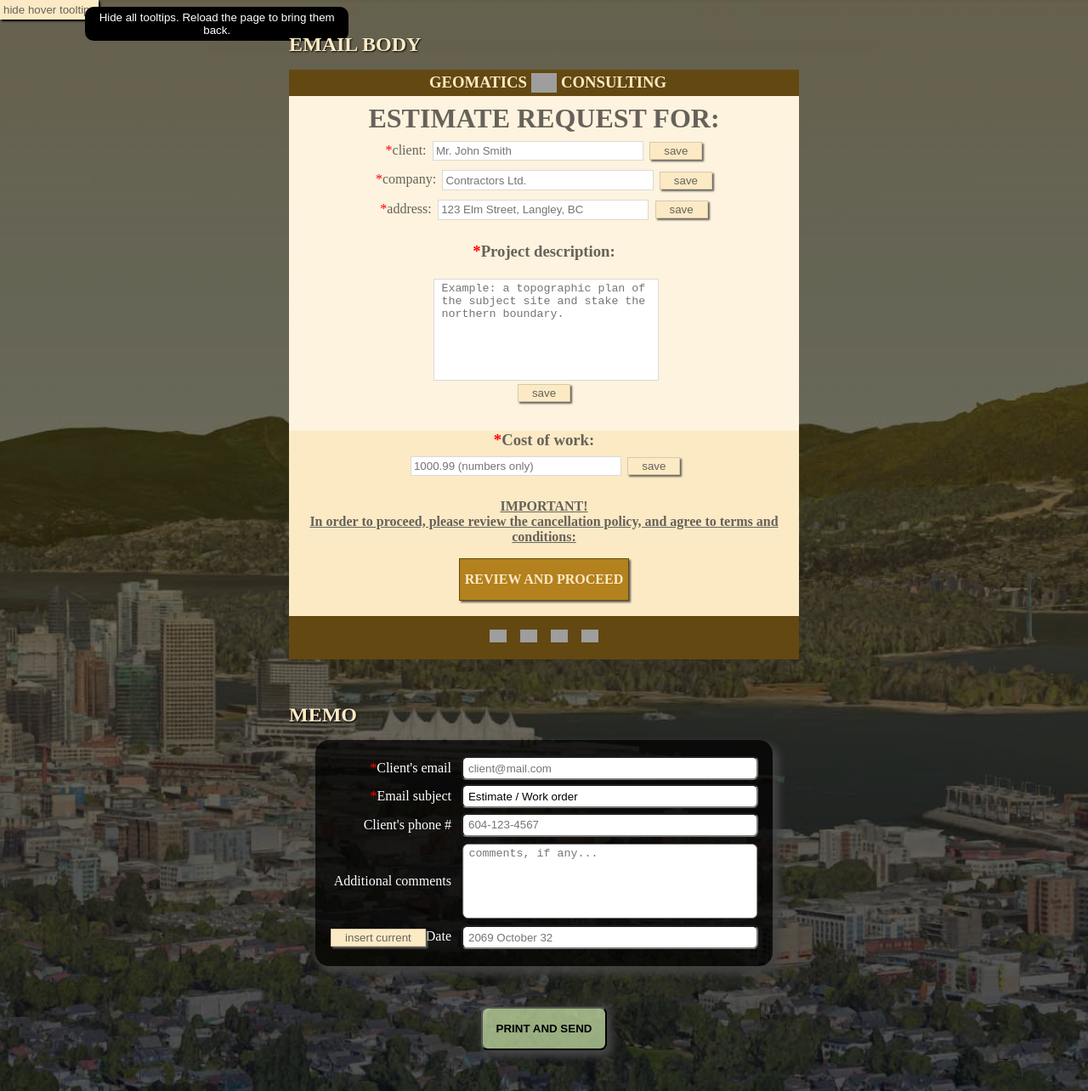
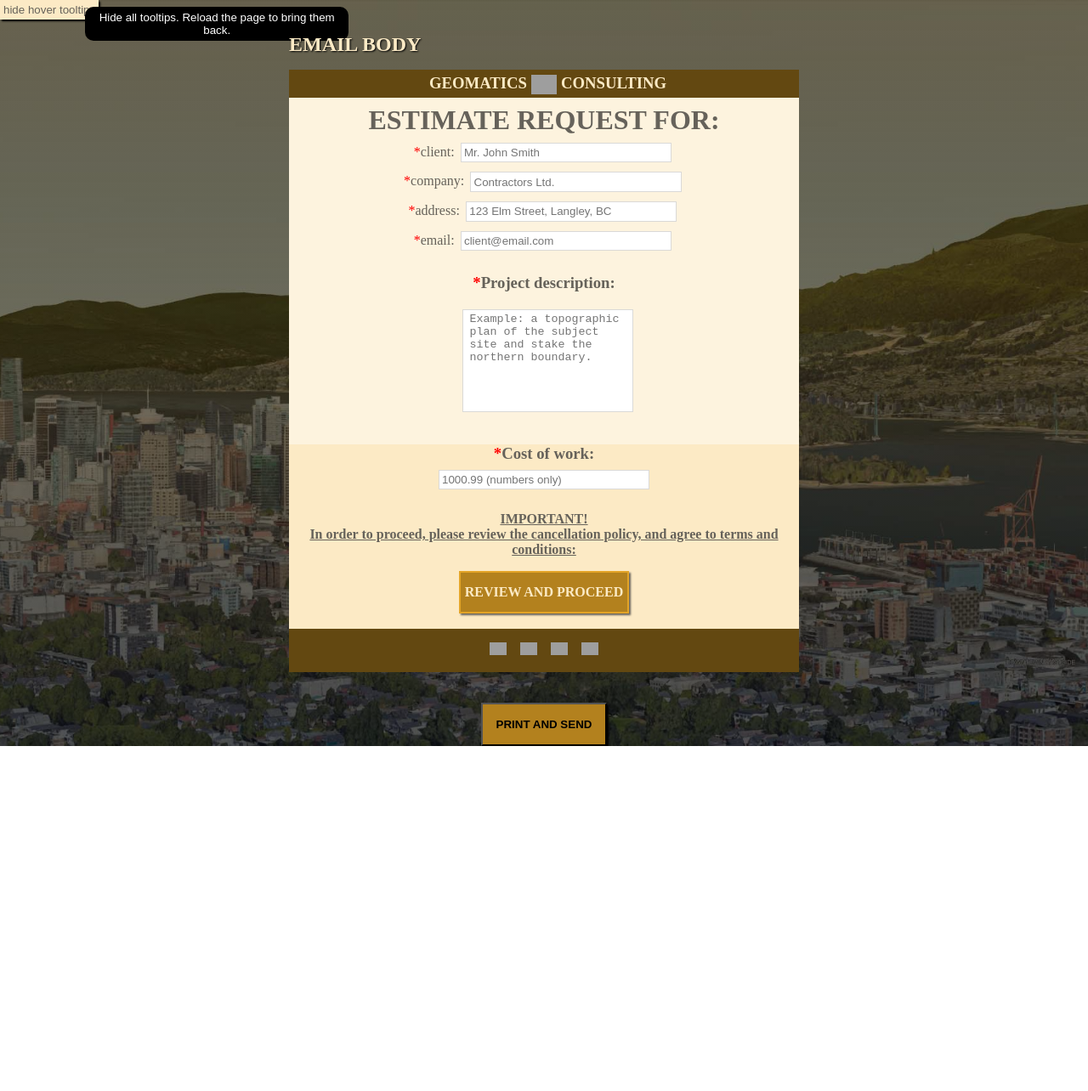
Before and after one commit to Pavel-Gs/html_emails, a plain HTML site: page index.html in a window 1280 px wide. Shown: the whole page at 85% size. After the commit the page ends 878 px from the top, so only its background shows below. Drawn offline with Linux system fonts and the light colour scheme; grey boxes are pictures that could not be loaded.

Commit message:
added more JS functionality and changed some elements

```diff
--- a/index.html
+++ b/index.html
@@ -12,24 +12,6 @@
 	<link rel="icon" type="image/x-icon" href="./resources/favicon.gif">
 	<link rel="stylesheet" href="./style.css">
 	<link rel="stylesheet" href="./tooltip.css">
-
-	<script src='https://smtpjs.com/v3/smtp.js'></script>
-	<script>
-		function sendEmail() {
-			let inputValue = document.getElementById('clients-email').value;
-			if (counter >= 5 && inputValue) {								// the required amount of fields that a user should fill and save
-				window.print();
-				Email.send({
-					SecureToken: '9410fea9-caec-4800-9d73-faa1c7a96f66',
-					To: document.getElementById('clients-email').value,		// in order to send to multiple email addresses, make an array[]
-					From: "testing.websoft@gmail.com",
-					Subject: document.getElementById('email-subject').value,
-					Body: document.getElementById('email-body').innerHTML,
-				}).then(
-					message => alert("email has been sent"));
-			} else { window.alert("Please fill and save the required fields."); };
-		};
-	</script>
 </head>
 
 <body>
@@ -37,25 +19,27 @@
 	<h2 class='side-header tooltip no-print' tooltip-text="That section should be emailed to a client after the editing is done.">EMAIL BODY</h2>
 
 	<!-- EMAIL BODY -->
-	<!-- CSS MUST be INLINE, in order to work properly in the email client -->
-	<!-- images and links MUST have an EXTERNAL URL, in order to be displayed in the email client -->
+	<!-- CSS MUST be INLINE, in order to work properly in email clients -->
+	<!-- images and links MUST have an EXTERNAL URL, in order to be displayed and work in email clients -->
 	<div id='email-body'>
 		<table cellspacing='0' cellpadding='0' border='0' style='margin: auto; max-width: 600px; color: #66625A;' align='center'>
 			<!-- header/logo -->
 			<tr class='no-print' style='background-color: #634811;' valign='center'>
 				<td style='text-align: right;' width='280' valign='center'>
 					<a href='https://geomatics-consulting.netlify.app/' target='_blank' style='text-decoration: none !important; color: #FCEAC5;'>
-						<h3>GEOMATICS</h3>
+						<h3 style='line-height: 0; vertical-align: center;'>GEOMATICS</h3>
 					</a>
 				</td>
 				<td style='text-align: center;' width='40' valign='center'>
+					<hr style='color: #634811; width: 0; height: 0; border: none;'>
 					<a href='https://geomatics-consulting.netlify.app/' target='_blank' style='text-decoration: none !important;'>
-						<img class='no-print' src='https://html-quotes.netlify.app/resources/logo.gif' style='margin-top: 0.25rem' width='30'>
+						<img class='no-print' src='https://html-quotes.netlify.app/resources/logo.gif' style='margin-top: 0.375rem' width='30'>
 					</a>
+					<hr style='color: #634811; width: 0; height: 0; border: none;'>
 				</td>
 				<td style='text-align: left;' width='280' valign='center'>
 					<a href='https://geomatics-consulting.netlify.app/' target='_blank' style='text-decoration: none !important; color: #FCEAC5;'>
-						<h3>CONSULTING</h3>
+						<h3 style='line-height: 0; vertical-align: center;'>CONSULTING</h3>
 					</a>
 				</td>
 			</tr>
@@ -67,29 +51,34 @@
 					<h1 id='header'>ESTIMATE REQUEST FOR:</h1>
 
 					<!-- input 1 (client's name) -->
-					<form class='client-form'><label for='name' id='client-name'><span class='required'>*</span>client:</label>
+					<form class='client-form'>
+						<label for='name' id='client-name'><span class='required'>*</span>client:</label>
 						<input type='text' name='name' id='client-name-input' placeholder="Mr. John Smith" required>
-						<button type='submit' id='client-name-button' class='tooltip' onclick='saveClientName()' tooltip-text="Required! Fill in the client's name and press enter">save</button>
 					</form>
 					<!-- input 2 (client's company) -->
-					<form class='client-form'><label for='company' id='client-company'><span class='required'>*</span>company:</label>
+					<form class='client-form'>
+						<label for='company' id='client-company'><span class='required'>*</span>company:</label>
 						<input type='text' name='company' id='company-name-input' placeholder="Contractors Ltd." required>
-						<button type='submit' id='company-name-button' class='tooltip' onclick='saveCompanyName()' tooltip-text="Required! Fill in the client's company name and press enter">save</button>
 					</form>
 					<!-- input 3 (client's job-site address) -->
-					<form class='client-form'><label for='address' id='client-address'><span class='required'>*</span>address:</label>
+					<form class='client-form'>
+						<label for='address' id='client-address'><span class='required'>*</span>address:</label>
 						<input type='text' name='address' id='client-address-input' placeholder="123 Elm Street, Langley, BC" required>
-						<button type='submit' id='client-address-button' class='tooltip' onclick='saveClientAddress()' tooltip-text="Required! Fill in the job-site address and press enter">save</button>
+					</form>
+					<!-- input 4 (client's email address) -->
+					<form class='client-form'>
+						<label for='email' id='client-email'><span class='required'>*</span>email:</label>
+						<input type='email' name='address' id='client-email-input' placeholder="client@email.com" required>
 					</form>
 					<br>
-					<!-- input 4 (project description) -->
+					<!-- input 5 (project description) -->
 					<table cellspacing='0' cellpadding='0' border='0' style='margin: auto; max-width: 580px; padding-left: 0.25rem; padding-right: 0.25rem; text-align: center;'>
 						<tr>
 							<td>
 								<h3><span id='project-required-field'>*</span>Project description:</h3>
-								<form class='client-form' style='margin: 1rem;'><label for='project' id='client-project'></label>
+								<form class='client-form' style='margin: 1rem;'>
+									<label for='project' id='client-project'></label>
 									<textarea type='text' name='project' id='client-project-input' placeholder="Example: a topographic plan of the subject site and stake the northern boundary." required></textarea>
-									<button type='submit' id='client-project-button' class='tooltip' onclick='saveClientProject()' tooltip-text="Required! Describe the work order (what will be done on the site).">save</button>
 								</form>
 								<br>
 							</td>
@@ -97,14 +86,14 @@
 					</table>
 				</td>
 			</tr>
-			<!-- input 5 (estimate) -->
+			<!-- input 6 (estimate) -->
 			<tr>
 				<td colspan='3' style='background-color: #FCEAC5; text-align: center;'>
 					<hr style='color: #FCEAC5; width: 0; height: 0; border: none;'>
 					<h3><span id='estimate-required-field'>*</span>Cost of work:</h3>
-					<form class='client-form'><label for='estimate' id='client-estimate'></label>
+					<form class='client-form'>
+						<label for='estimate' id='client-estimate'></label>
 						<input type='number' name='estimate' id='client-estimate-input' placeholder="1000.99 (numbers only)" required>
-						<button type='submit' id='client-estimate-button' class='tooltip' onclick='saveClientEstimate()' tooltip-text="Required! Approximate cost of the job. Type in numbers only.">save</button>
 					</form>
 					<br>
 
@@ -120,7 +109,7 @@
 							</tr>
 						</table>
 						<hr style='color: #FCEAC5; width: 0; height: 0; border: none;'>
-						<table class='tooltip' cellspacing='0' cellpadding='0' border='0' tooltip-text="After clicking that button, a client will be redirected to another page to decide, whether to accept the terms and conditions. If accepted - you will get an automated notification via email." style='border: 1px solid #634811; background: #B3811E; margin: 1rem auto 0 auto; text-align: center; width: 200px; box-shadow: 0.125rem 0.125rem 0.125rem #66625A; height: 50px;'>
+						<table id='proceed-button-table' class='tooltip' cellspacing='0' cellpadding='0' border='0' tooltip-text="After clicking that button, a client will be redirected to another page to decide, whether to accept the terms and conditions. If accepted - you will get an automated notification via email." style='border: 2px solid #E3A427; background: #B3811E; margin: 1rem auto 0 auto; text-align: center; width: 200px; box-shadow: 0.125rem 0.125rem 0.125rem #66625A; height: 50px;'>
 							<tr>
 								<td>
 									<a style='text-decoration: none !important; color: #000000 !important;' href='https://pavel-gs.github.io/quotesHTML/proceed.html'>
@@ -160,50 +149,16 @@
 	<br>
 	<br>
 
-	<!-- for the internal use (not in the email body) -->
-	<h2 id='memo' class='side-header tooltip no-print' tooltip-text="That section is for your reference only (except email and subject).">MEMO</h2>
 	<form id='memo-form'>
-		<table id='memo-table'>
-			<tr>
-				<td class='table-label-row tooltip' tooltip-text="The email will be sent to this address.">
-					<label for='email'><span class='required no-print'>*</span>Client's email</label>
-				</td>
-				<td><input type='email' name='email' id='clients-email' placeholder="client@mail.com" required></td>
-			</tr>
-			<tr>
-				<td class='table-label-row tooltip' tooltip-text="Type in a subject for this email">
-					<label for='subject'><span class='required no-print'>*</span>Email subject</label>
-				</td>
-				<td><input type='text' name='subject' id='email-subject' value="Estimate / Work order"></td>
-			</tr>
-			<tr>
-				<td class='table-label-row'>
-					<label for='tel'>Client's phone #</label>
-				</td>
-				<td><input type='tel' name='tel' placeholder="604-123-4567"></td>
-			</tr>
-			<tr>
-				<td class='table-label-row'>
-					<label for='comments'>Additional comments</label>
-				</td>
-				<td><textarea type='text' name='comments' placeholder="comments, if any..."></textarea></td>
-			</tr>
-			<tr>
-				<td class='table-label-row'>
-					<button id='date-button' class='no-print' onclick='insertCurrentDate(event)'>insert current</button>
-					<label for='date' style='display: inline; float: right;'>Date</label>
-				</td>
-				<td><input type='text' name='date' id='date-input' placeholder="2069 October 32"></td>
-			</tr>
-		</table>
 		<div class='no-print'>
-			<button type='submit' id='send-button' class='tooltip' onclick='sendEmail()' tooltip-text="If everything was filled correctly, click that button to print the page for your reference, and send the proposal to a client.">
+			<button type='submit' id='send-button' class='tooltip' onclick='saveElements(), sendEmail()' tooltip-text="If everything was filled correctly, click that button to print the page for your reference, and send the proposal to a client.">
 				PRINT AND SEND
 			</button>
 		</div>
 	</form>
 </body>
 
+<script src='https://smtpjs.com/v3/smtp.js'></script>
 <script src='script.js'></script>
 
 </html>
--- a/script.js
+++ b/script.js
@@ -1,4 +1,5 @@
 let counter = 0;	/* count the amount of saved form inputs */
+
 /* hide tooltips */
 const hideTooltips = () => {
 	const tips = document.querySelectorAll('.tooltip');
@@ -8,81 +9,71 @@ const hideTooltips = () => {
 	const tooltipButtonElement = document.getElementById('hide-tooltip-button');
 	tooltipButtonElement.remove();
 };
-/* save input 1 */
-const saveClientName = () => {
-	let inputValue = document.getElementById('client-name-input').value;
-	if (inputValue) {
+
+/* fill the form function */
+const saveElements = () => {
+	let inputValue1 = document.getElementById('client-name-input').value;
+	let inputValue2 = document.getElementById('company-name-input').value;
+	let inputValue3 = document.getElementById('client-address-input').value;
+	let inputValue4 = document.getElementById('client-email-input').value;
+	let inputValue5 = document.getElementById('client-project-input').value;
+	let inputValue6 = document.getElementById('client-estimate-input').value;
+
+	if (inputValue1 && inputValue2 && inputValue3 && inputValue5 && inputValue6) {
+
 		counter += 1;
-		document.getElementById('client-name').innerHTML = inputValue;
+		document.getElementById('client-name').innerHTML = inputValue1;
 		const clientNameInputElement = document.getElementById('client-name-input');
 		clientNameInputElement.remove();
-		const clientNameButtonElement = document.getElementById('client-name-button');
-		clientNameButtonElement.remove();
-	};
-};
-/* save input 2 */
-const saveCompanyName = () => {
-	let inputValue = document.getElementById('company-name-input').value;
-	if (inputValue) {
+
 		counter += 1;
-		document.getElementById('client-company').innerHTML = "(" + inputValue + ")";
+		document.getElementById('client-company').innerHTML = "(" + inputValue2 + ")";
 		const companyNameInputElement = document.getElementById('company-name-input');
 		companyNameInputElement.remove();
-		const companyNameButtonElement = document.getElementById('company-name-button');
-		companyNameButtonElement.remove();
-	};
-};
-/* save input 3 */
-const saveClientAddress = () => {
-	let inputValue = document.getElementById('client-address-input').value;
-	if (inputValue) {
+
 		counter += 1;
-		document.getElementById('client-address').innerHTML = "Address: " + inputValue;
+		document.getElementById('client-address').innerHTML = "Address: " + inputValue3;
 		const clientAddressInputElement = document.getElementById('client-address-input');
 		clientAddressInputElement.remove();
-		const clientAddressButtonElement = document.getElementById('client-address-button');
-		clientAddressButtonElement.remove();
-	};
-};
-/* save input 4 */
-const saveClientProject = () => {
-	let inputValue = document.getElementById('client-project-input').value;
-	if (inputValue) {
+
 		counter += 1;
-		document.getElementById('client-project').innerHTML = inputValue;
+		document.getElementById('client-email').innerHTML = inputValue4;
+		const clientEmailInputElement = document.getElementById('client-email-input');
+		clientEmailInputElement.remove();
+
+		counter += 1;
+		document.getElementById('client-project').innerHTML = inputValue5;
 		const clientProjectStarElement = document.getElementById('project-required-field');
 		clientProjectStarElement.remove();
 		const clientProjectInputElement = document.getElementById('client-project-input');
 		clientProjectInputElement.remove();
-		const clientProjectButtonElement = document.getElementById('client-project-button');
-		clientProjectButtonElement.remove();
-	};
-};
-/* save input 4 */
-const saveClientEstimate = () => {
-	let inputValue = document.getElementById('client-estimate-input').value;
-	if (inputValue) {
+
 		counter += 1;
-		document.getElementById('client-estimate').innerHTML = inputValue + " plus GST.";
+		document.getElementById('client-estimate').innerHTML = inputValue6 + " plus GST.";
 		const clientEstimateStarElement = document.getElementById('estimate-required-field');
 		clientEstimateStarElement.remove();
 		const clientEstimateInputElement = document.getElementById('client-estimate-input');
 		clientEstimateInputElement.remove();
-		const clientEstimateButtonElement = document.getElementById('client-estimate-button');
-		clientEstimateButtonElement.remove();
 	};
 };
-/* current date */
-const insertCurrentDate = (event) => {
-	event.preventDefault();
-	var today = new Date();
-	var month = today.toLocaleString('default', { month: 'long' });
-	var dd = String(today.getDate());
-	var yyyy = today.getFullYear();
-	var week = today.toLocaleString('default', { weekday: 'long' });
-	today = month + ' ' + dd + ', ' + yyyy + ' (' + week + ')';
-	document.getElementById('date-input').value = today;
+
+/* send email function */
+function sendEmail() {
+	let inputValue = document.getElementById('client-email').innerHTML;
+	if (counter >= 6 && inputValue) {								// the required amount of fields that a user should fill and save
+		const clientEmailElement = document.getElementById('client-email');
+		clientEmailElement.remove();
+		Email.send({
+			SecureToken: '9410fea9-caec-4800-9d73-faa1c7a96f66',
+			To: inputValue,											// in order to send to multiple email addresses, make an array[]
+			From: "testing.websoft@gmail.com",
+			Subject: "Estimate / Work order",
+			Body: document.getElementById('email-body').innerHTML,
+		}).then(
+			message => alert("email has been sent"));
+	} else { window.alert("Please fill and save the required fields."); };
 };
+
 /* prevent page refresh on submit */
 const memoForm = document.getElementById('memo-form');
 const preventPageRefresh = (event) => {
--- a/style.css
+++ b/style.css
@@ -63,21 +63,6 @@ input::-webkit-inner-spin-button {
 	margin: 0.3125rem 0;
 }
 
-/*button rules*/
-#client-name-button,
-#company-name-button,
-#client-address-button,
-#client-project-button,
-#client-estimate-button,
-#date-button {
-	color: var(--grey);
-	background: var(--creme);
-	padding: 0.125rem 1rem;
-	box-shadow: 0.125rem 0.125rem 0.125rem var(--grey);
-	border: 1px solid #66625a3e;
-	transition: 0.3s ease-out;
-}
-
 /*inputs*/
 #client-project-input {
 	resize: none;
@@ -91,6 +76,7 @@ input::-webkit-inner-spin-button {
 #client-name-input,
 #company-name-input,
 #client-address-input,
+#client-email-input,
 #client-estimate-input {
 	width: 40%;
 	padding: 0.2rem;
@@ -98,69 +84,23 @@ input::-webkit-inner-spin-button {
 	border: 1px solid #66625a3e;
 }
 
-/*button hovers*/
-#client-name-button:hover,
-#company-name-button:hover,
-#client-address-button:hover,
-#client-project-button:hover,
-#client-estimate-button:hover,
-#date-button:hover {
-	box-shadow: none;
-	background: var(--yellow);
-	transition: all 0.3s ease-in;
-	cursor: pointer;
-}
-
-/* MEMO */
 /* (not in the email body) */
-#memo-table {
-	max-width: 600px;
-	margin: 0 auto;
-	color: #ffffff;
-	background: #000000bd;
-	border-radius: 1rem;
-	box-shadow: 0.3rem 0.4rem 0.5rem 0.2rem #444444dd;
-	padding: 1rem;
-}
-
-.table-label-row {
-	text-align: right;
-	width: 30%;
-	padding-right: 0.5rem;
-}
-
-#memo-table textarea {
-	width: 95%;
-	margin-top: 0.3rem;
-	padding: 0.2rem 0.4rem;
-	border-radius: 0.4rem;
-	height: 5rem;
-	resize: none;
-	transform: translateX(0.2rem);
-}
-
-#memo-table input {
-	margin: 0.1rem;
-	padding: 0 0.4rem;
-	width: 95%;
-	height: 1.5rem;
-	border-radius: 0.4rem;
-}
-
 /*send button*/
 #send-button {
 	display: block;
-	margin: 3rem auto;
+	margin: 0 auto;
+	font-weight: bold;
 	padding: 1rem;
-	border-radius: 0.5rem;
-	font-weight: bold;
-	background: #dbf7b7a8;
-	box-shadow: 0.2rem 0.3rem 0.5rem 0.2rem #444444;
+	background: var(--orange);
+	color: #000000;
+	box-shadow: 0.125rem 0.125rem 0.125rem #000000;
 	transition: all 0.4s ease-in;
 }
 
 #send-button:hover {
-	background: #cfff90;
+	background: var(--yellow);
+	color: var(--brown);
+	box-shadow: none;
 	transform: scale(1.02);
 	transition: all 0.3s ease-in;
 	cursor: pointer;
```
Also changed, not shown: script copy.js (added, +94 -0 lines).
